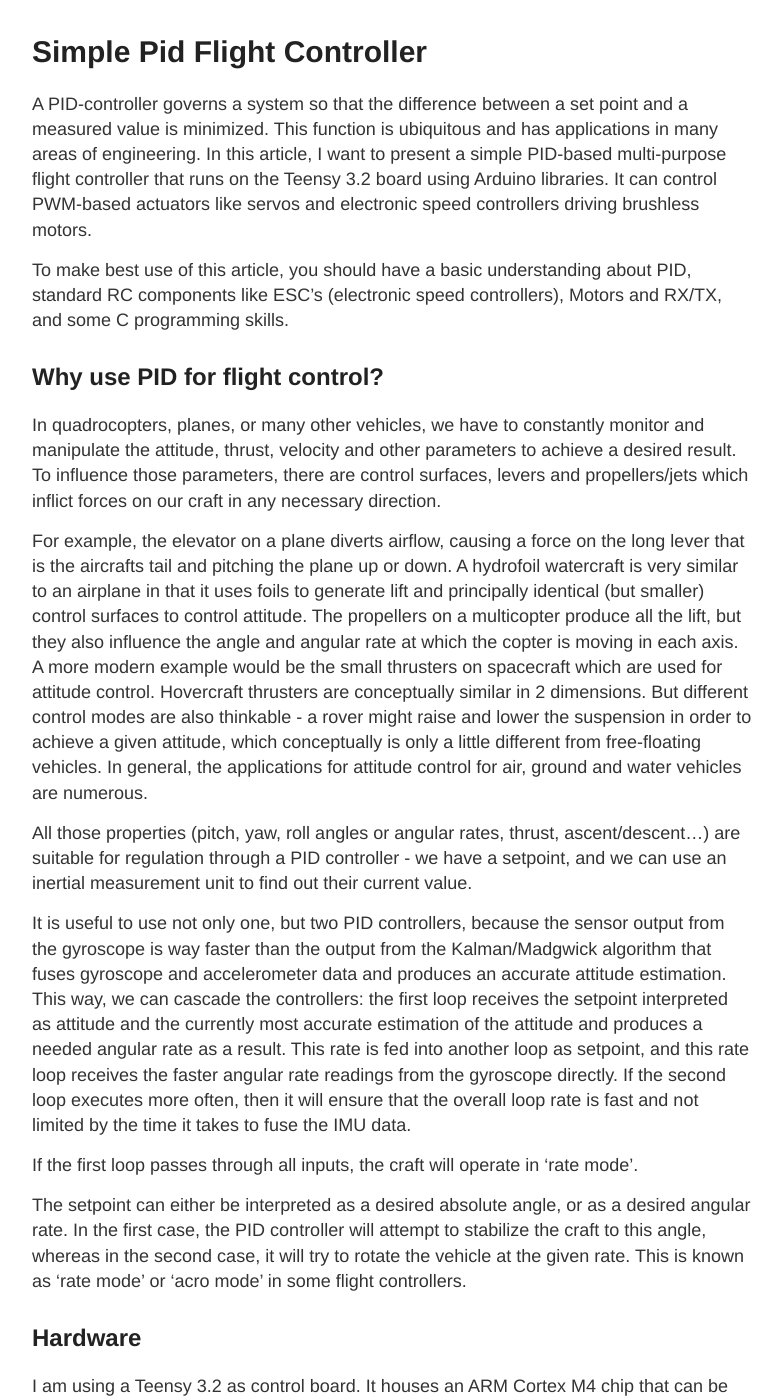
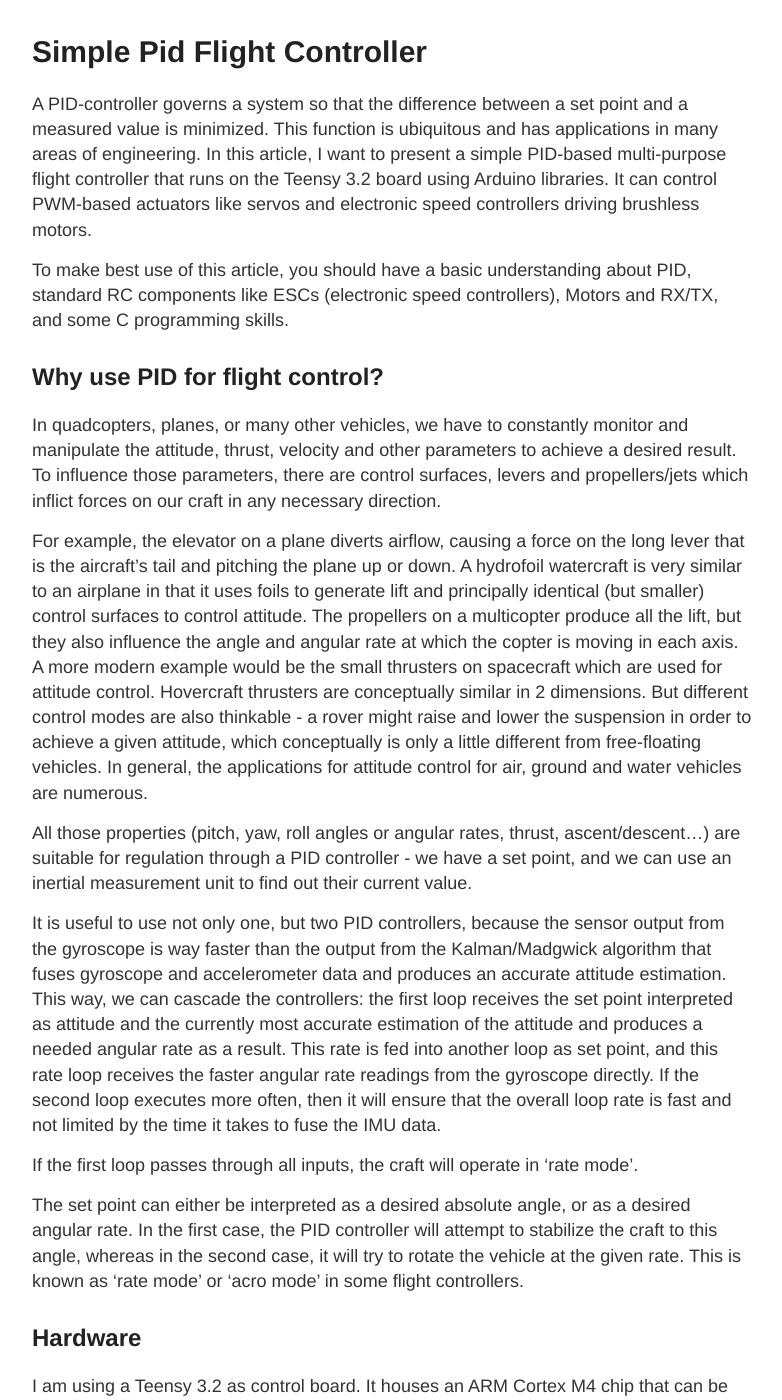
Before and after one commit to barafael/barafael.github.io, a Jekyll site: the page built from _posts/2017-11-05-Simple-PID-flight-controller.md, in a window 1280 px wide and 1400 px high, scrolled down 271 px. Shown: the whole window, without its empty margins (248-1030 px from the left). Built offline with Jekyll 4.4.1, drawn with Linux system fonts in a browser that asks for light colours; our own code applies the rules of GitHub Pages for plain Markdown files; some of the changed text lies outside the part shown.

Commit message:
aspell fixes

```diff
--- a/_posts/2017-11-05-Simple-PID-flight-controller.md
+++ b/_posts/2017-11-05-Simple-PID-flight-controller.md
@@ -6,19 +6,19 @@ board using Arduino libraries. It can control PWM-based actuators like servos
 and electronic speed controllers driving brushless motors.
 
 To make best use of this article, you should have a basic understanding about
-PID, standard RC components like ESC's (electronic speed controllers), Motors
+PID, standard RC components like ESCs (electronic speed controllers), Motors
 and RX/TX, and some C programming skills.
 
 ## Why use PID for flight control?
 
-In quadrocopters, planes, or many other vehicles, we have to constantly monitor
+In quadcopters, planes, or many other vehicles, we have to constantly monitor
 and manipulate the attitude, thrust, velocity and other parameters to achieve a
 desired result. To influence those parameters, there are control surfaces,
 levers and propellers/jets which inflict forces on our craft in any necessary
 direction.
 
 For example, the elevator on a plane diverts airflow, causing a force on the
-long lever that is the aircrafts tail and pitching the plane up or down. A
+long lever that is the aircraft's tail and pitching the plane up or down. A
 hydrofoil watercraft is very similar to an airplane in that it uses foils to
 generate lift and principally identical (but smaller) control surfaces to
 control attitude. The propellers on a multicopter produce all the lift, but
@@ -28,21 +28,21 @@ which are used for attitude control. Hovercraft thrusters are conceptually
 similar in 2 dimensions. But different control modes are also thinkable - a
 rover might raise and lower the suspension in order to achieve a given
 attitude, which conceptually is only a little different from free-floating
-vehicles. In general, the applications for attitude control for air, ground
-and water vehicles are numerous.
+vehicles. In general, the applications for attitude control for air, ground and
+water vehicles are numerous.
 
 All those properties (pitch, yaw, roll angles or angular rates, thrust,
 ascent/descent...) are suitable for regulation through a PID controller - we
-have a setpoint, and we can use an inertial measurement unit to find out their
+have a set point, and we can use an inertial measurement unit to find out their
 current value.
 
 It is useful to use not only one, but two PID controllers, because the sensor
 output from the gyroscope is way faster than the output from the
 Kalman/Madgwick algorithm that fuses gyroscope and accelerometer data and
 produces an accurate attitude estimation. This way, we can cascade the
-controllers: the first loop receives the setpoint interpreted as attitude and
+controllers: the first loop receives the set point interpreted as attitude and
 the currently most accurate estimation of the attitude and produces a needed
-angular rate as a result. This rate is fed into another loop as setpoint, and
+angular rate as a result. This rate is fed into another loop as set point, and
 this rate loop receives the faster angular rate readings from the gyroscope
 directly. If the second loop executes more often, then it will ensure that the
 overall loop rate is fast and not limited by the time it takes to fuse the IMU
@@ -51,7 +51,7 @@ data.
 If the first loop passes through all inputs, the craft will operate in 'rate
 mode'.
 
-The setpoint can either be interpreted as a desired absolute angle, or as a
+The set point can either be interpreted as a desired absolute angle, or as a
 desired angular rate. In the first case, the PID controller will attempt to
 stabilize the craft to this angle, whereas in the second case, it will try to
 rotate the vehicle at the given rate. This is known as 'rate mode' or 'acro
@@ -72,10 +72,10 @@ chose this sensor because it is initially very simple, but I would like to use
 one of the newer Invensense sensors (ICM-20608) and implement my own
 Kalman/Madgwick filter.
 
-As basic peripheral hardware (actuators), any standard ESC's, servos and
-TX/RX combo using PPM should work.
+As basic peripheral hardware (actuators), any standard ESCs, servos and TX/RX
+combo using PPM should work.
 
-# Four simple steps to fun
+# Four simple steps to fun (and control)
 
 This needs to be done to stabilize and control:
 
@@ -99,9 +99,9 @@ when reading those values! I used shared volatile variables which are written
 to by the interrupts to store the measurements. The main loop copies the data
 to variables which it can use undisturbed. This way, it is always clear that
 the interrupt writes while the main loop reads the shared variables. When the
-variables are read in the main loop, no interrupts are allowed since they
-might overwrite the values while reading them, violating the 'sharing XOR
-mutability' principle.
+variables are read in the main loop, no interrupts are allowed since they might
+overwrite the values while reading them, violating the 'sharing XOR mutability'
+principle.
 
 For a really good description on how to read RC receiver PPM output, look at
 [this excellent article by Ryan Boland]
@@ -110,16 +110,16 @@ better than I will ever be able to - and with oscilloscope screenshots!
 
 ## Read sensor values from IMU
 
-To read the MPU6050, I 'adapted' large parts from [Jeff Rowbergs example code for
-his library]
-(https://github.com/jrowberg/i2cdevlib/blob/master/Arduino/MPU6050/examples/MPU6050_DMP6/MPU6050_DMP6.ino).
-I also added a function to request the raw gyro rate reading, which I found in
-[Joop Brokking's YMFC V2 source code]
-(http://www.brokking.net/ymfc-3d_v2_main.html). His quadcopter firmware is a
-messy but good read if you are interested.
+To read the MPU6050, I 'adapted' large parts from [Jeff Rowbergs example code
+for his library]
+    (https://github.com/jrowberg/i2cdevlib/blob/master/Arduino/MPU6050/examples/MPU6050_DMP6/MPU6050_DMP6.ino).
+    I also added a function to request the raw gyro rate reading, which I found
+    in [Joop Brokking's YMFC V2 source code]
+    (http://www.brokking.net/ymfc-3d_v2_main.html). His quadcopter firmware is
+    a messy but good read if you are interested.
 
-Sensor attitude data is read whenever the IMU signals that data is ready, signaled by
-interrupt. The gyroscope is read on every loop.
+Sensor attitude data is read whenever the IMU signals that data is ready,
+signaled by interrupt. The gyroscope is read on every loop.
 
 ## Calculate PID response
 
@@ -129,7 +129,8 @@ sweet, using the 'poor mans derivative (-)' and the 'poor mans integral (+)'.
 The implementation of dual rates complicates things a little, but is useful in
 the long run.
 
-Eventually, PID coefficients will depend on the currently chosen mode (if I get to the implementation).
+Eventually, PID coefficients will depend on the currently chosen mode (if I get
+to the implementation).
 
 ## Write result to connected motors
 
@@ -162,7 +163,7 @@ be because of
 It runs (really well) on the [Hobbyking KK2.1.5 Multi-Rotor LCD Flight Control
 Board](https://hobbyking.com/de_de/hobbyking-kk2-1-5-multi-rotor-lcd-flight-control-board-with-6050mpu-and-atmel-644pa.html?___store=de_de).
 There is active and friendly support on the RCgroups forums, and it is often
-stated that this board is able to stabilise almost anything small-scale.
+stated that this board is able to stabilize almost anything small-scale.
 However, development is confined by the hardware used (who knows for how long
 HK will be making the kk-board), the development style (code drops on release
 by the single author every couple months), and the word 'VTOL' in the name. It
```
Also changed, not shown: other parts of _posts/2017-11-05-Simple-PID-flight-controller.md (+1 -1 lines).
